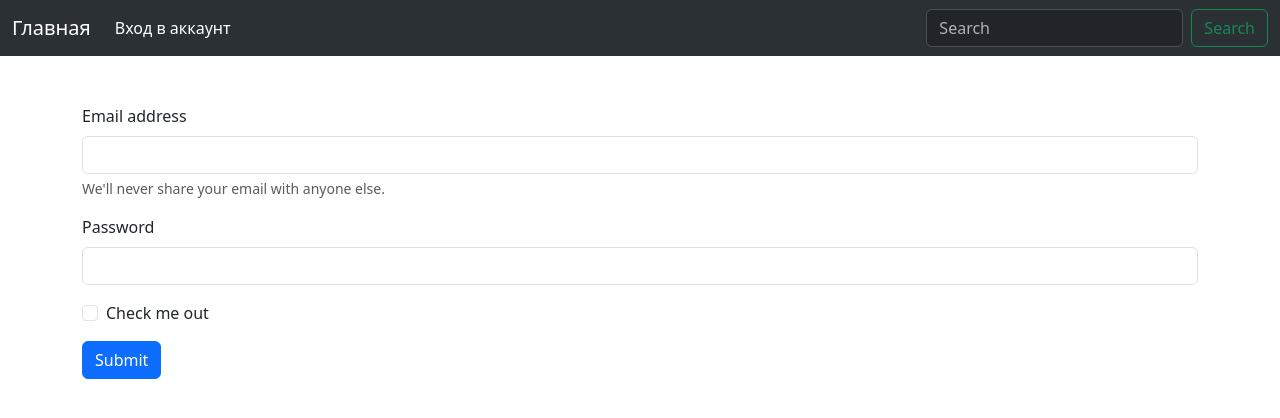
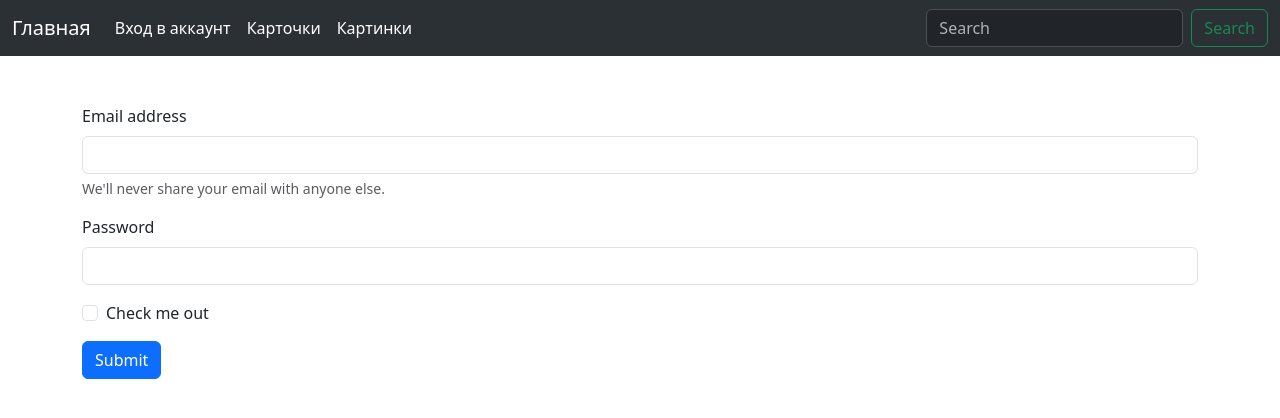
Before and after one commit to shtonezanyato9-byte/-, a plain HTML site: page form.html in a window 1280 px wide. Drawn offline with nearby package versions, Linux system fonts and the light colour scheme.

Commit message:
Update form.html

```diff
--- a/form.html
+++ b/form.html
@@ -20,8 +20,13 @@
         <li class="nav-item">
           <a class="nav-link active" aria-current="page" href="form.html">Вход в аккаунт</a>
         </li>
+        <li class="nav-item">
+          <a class="nav-link active" aria-current="page" href="cards.html">Карточки</a>
+        </li>
+        <li class="nav-item">
+          <a class="nav-link active" aria-current="page" href="images.html">Картинки</a>
+        </li>
 
-        </li>
       </ul>
       <form class="d-flex" role="search">
         <input class="form-control me-2" type="search" placeholder="Search" aria-label="Search"/>
```
